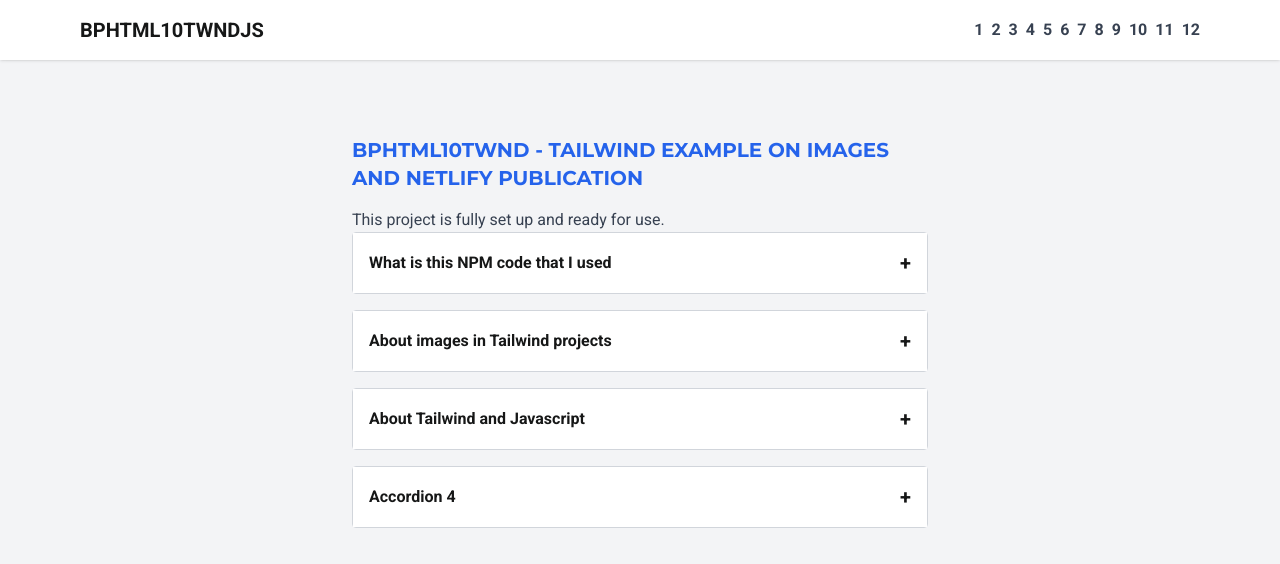
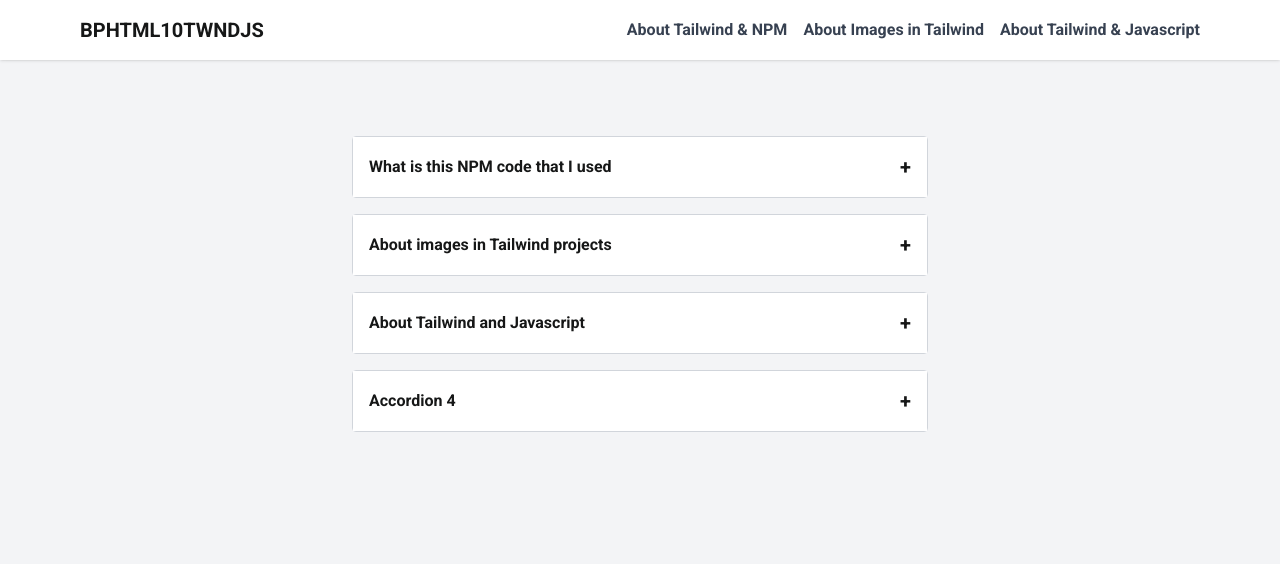
Before and after one commit to BPCourses/BP_HTML_10TWND, a website: page index.html in a window 1280 px wide. Drawn offline with nearby package versions, Linux system fonts and the light colour scheme; files that its build step writes are made by us from their sources.

Commit message:
thirdcommit

```diff
--- a/index.html
+++ b/index.html
@@ -28,20 +28,10 @@
         </button>
 
         <!-- Desktop links -->
-        <ul id="nav-links" class="hidden md:flex space-x-2 text-gray-700 font-medium">
-          <li><a href="#" data-link="home" class="nav-link hover:text-blue-500">1</a></li>
-          <li><a href="#" data-link="about" class="nav-link hover:text-blue-500">2</a></li>
-          <li><a href="#" data-link="services" class="nav-link hover:text-blue-500">3</a></li>
-          <li><a href="#" data-link="contact" class="nav-link hover:text-blue-500">4</a></li>
-          <li><a href="#" data-link="contact" class="nav-link hover:text-blue-500">5</a></li>
-          <li><a href="#" data-link="contact" class="nav-link hover:text-blue-500">6</a></li>
-          <li><a href="#" data-link="contact" class="nav-link hover:text-blue-500">7</a></li>
-          <li><a href="#" data-link="contact" class="nav-link hover:text-blue-500">8</a></li>
-          <li><a href="#" data-link="contact" class="nav-link hover:text-blue-500">9</a></li>
-          <li><a href="#" data-link="contact" class="nav-link hover:text-blue-500">10</a></li>
-          <li><a href="#" data-link="contact" class="nav-link hover:text-blue-500">11</a></li>
-          <li><a href="#" data-link="contact" class="nav-link hover:text-blue-500">12</a></li>
-
+        <ul id="nav-links" class="hidden md:flex space-x-4 text-gray-700">
+          <li><a href="#" data-link="home" class="nav-link hover:text-slate-100">About Tailwind & NPM</a></li>
+          <li><a href="#" data-link="about" class="nav-link hover:text-slate-100">About Images in Tailwind</a></li>
+          <li><a href="#" data-link="services" class="nav-link hover:text-slate-100">About Tailwind & Javascript</a></li>
         </ul>
 
       </div>
@@ -49,10 +39,10 @@
       <!-- Mobile dropdown -->
       <ul id="nav-mobile"
           class="hidden md:hidden flex flex-col space-y-2 pb-4 text-gray-700 font-medium overflow-hidden max-h-0 transition-all duration-300">
-        <li><a href="#" data-link="home" class="nav-link block py-2 hover:text-blue-500">Home</a></li>
-        <li><a href="#" data-link="about" class="nav-link block py-2 hover:text-blue-500">About</a></li>
-        <li><a href="#" data-link="services" class="nav-link block py-2 hover:text-blue-500">Services</a></li>
-        <li><a href="#" data-link="contact" class="nav-link block py-2 hover:text-blue-500">Contact</a></li>
+        <li><a href="#" data-link="home" class="nav-link block py-2 hover:text-slate-100">Home</a></li>
+        <li><a href="#" data-link="about" class="nav-link block py-2 hover:text-slate-100">About</a></li>
+        <li><a href="#" data-link="services" class="nav-link block py-2 hover:text-slate-100">Services</a></li>
+        <li><a href="#" data-link="contact" class="nav-link block py-2 hover:text-slate-100">Contact</a></li>
       </ul>
     </div>
   </nav>
@@ -62,12 +52,6 @@
 
   <!-- Page content -->
   <div class="max-w-xl mx-auto">
-    <h1 class="text-xl font-bold text-blue-600 mb-4">
-      bphtml10twnd - Tailwind example on images and netlify publication
-    </h1>
-    <p class="text-gray-700">
-      This project is fully set up and ready for use.
-    </p>
 
     <!-- ACCORDIONS -->
     <div class="space-y-4">
@@ -88,9 +72,9 @@
             <code>npm run build</code> – runs the build script to compile Tailwind CSS, process assets, and output a production-ready site (usually in dist/ or public/).
             </p>
             <p class="font-bold">Netlify Deployment</p>
-            <p>Connect your GitHub repo; Netlify automatically runs npm install and npm run build on the server.
-            Set Build command to npm run build and Publish directory to your build folder (e.g., dist/).
-            </p>
+            <p>Connect your GitHub repo; Netlify automatically runs npm install and npm run build on the server.</p>
+            <p>Set Build command to npm run build and Publish directory to your build folder (e.g., dist/).</p>
+
           </div>
         </div>
       </div>
@@ -225,6 +209,5 @@
       lastScrollTop = scrollPos <= 0 ? 0 : scrollPos;
     });
   </script>
-
 </body>
 </html>
```
Lines whose indentation alone changed are shown as unchanged.
